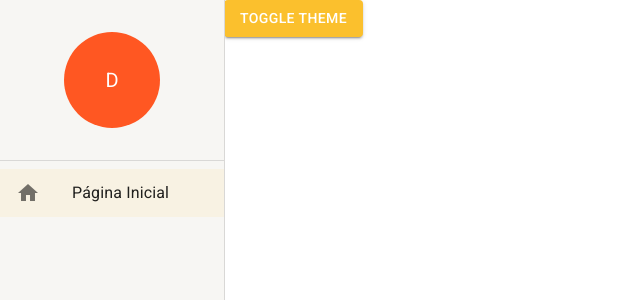
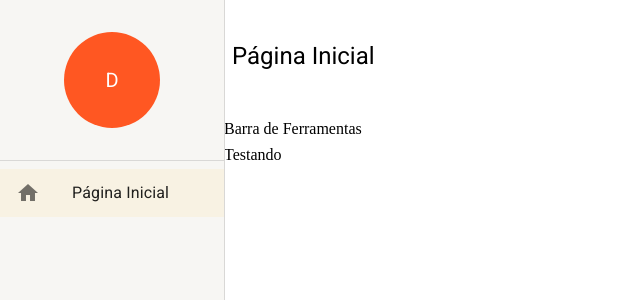
Before and after one commit to TriGaucho/job3-mt-client, a React (Create React App) app: page /pagina-inicial in a window 1280 px wide. Shown: the top 300 px of the page, without its empty margins (0-640 px from the left). Built offline with nearby package versions, Linux system fonts and the light colour scheme.

Commit message:
featire: icone de menu expansivel

```diff
--- /dev/null
+++ b/src/pages/dashboard/Dashboard.tsx
@@ -0,0 +1,10 @@
+import { LayoutBaseDePagina } from '../../shared/layouts';
+
+
+export const Dashboard = () => {
+  return (
+    <LayoutBaseDePagina titulo='Página Inicial'>
+        Testando
+    </LayoutBaseDePagina>
+  );
+};
--- a/src/pages/index.ts
+++ b/src/pages/index.ts
@@ -1 +1 @@
-export { };
+export * from './dashboard/Dashboard';
--- a/src/routes/index.tsx
+++ b/src/routes/index.tsx
@@ -1,10 +1,10 @@
-import { Button } from '@mui/material';
 import { Routes, Route, Navigate } from 'react-router-dom';
 import { useDrawerContext } from '../shared/contexts';
 import { useEffect } from 'react';
+import { Dashboard } from '../pages';
 
 export const AppRoutes = () => {
-  const { toggleDrawerOpen, setDrawerOptions } = useDrawerContext();
+  const { setDrawerOptions } = useDrawerContext();
 
   useEffect(() => {
     setDrawerOptions([
@@ -18,7 +18,7 @@
 
   return (
     <Routes>
-      <Route path='/pagina-inicial' element={<Button variant='contained' color='primary' onClick={toggleDrawerOpen}>Toggle Theme</Button>} />
+      <Route path='/pagina-inicial' element={ <Dashboard /> } />
 
       <Route path='*' element={<Navigate to="/pagina-inicial" />} />
     </Routes>
--- /dev/null
+++ b/src/shared/layouts/LayoutBaseDePagina.tsx
@@ -0,0 +1,37 @@
+import { Icon, IconButton, Typography, useTheme, useMediaQuery } from '@mui/material';
+import { Box } from '@mui/system';
+import { useDrawerContext } from '../contexts';
+
+interface ILayoutBaseDePaginaProps {
+  titulo: string
+  children: React.ReactNode
+}
+export const LayoutBaseDePagina: React.FC<ILayoutBaseDePaginaProps> = ({ children, titulo }) => {
+  const theme = useTheme();
+  const smDown = useMediaQuery(theme.breakpoints.down('sm')); // Monioramento do tamanho da tela para quando menor que SM
+  const { toggleDrawerOpen } = useDrawerContext();
+
+  return (
+    <Box height="100%" display='flex' flexDirection="column" gap={1}>
+      <Box padding={1} display='flex' alignItems='center' height={theme.spacing(12)} gap={1}>
+        {smDown && (
+          <IconButton onClick={toggleDrawerOpen}>
+            <Icon>menu</Icon>
+          </IconButton>
+        )}
+
+        <Typography variant='h5'>
+          {titulo}
+        </Typography>
+      </Box>
+
+      <Box>
+        Barra de Ferramentas
+      </Box>
+
+      <Box>
+        {children}
+      </Box>
+    </Box>
+  );
+};
--- a/src/shared/layouts/index.ts
+++ b/src/shared/layouts/index.ts
@@ -1 +1 @@
-export { }
+export * from './LayoutBaseDePagina';
```
